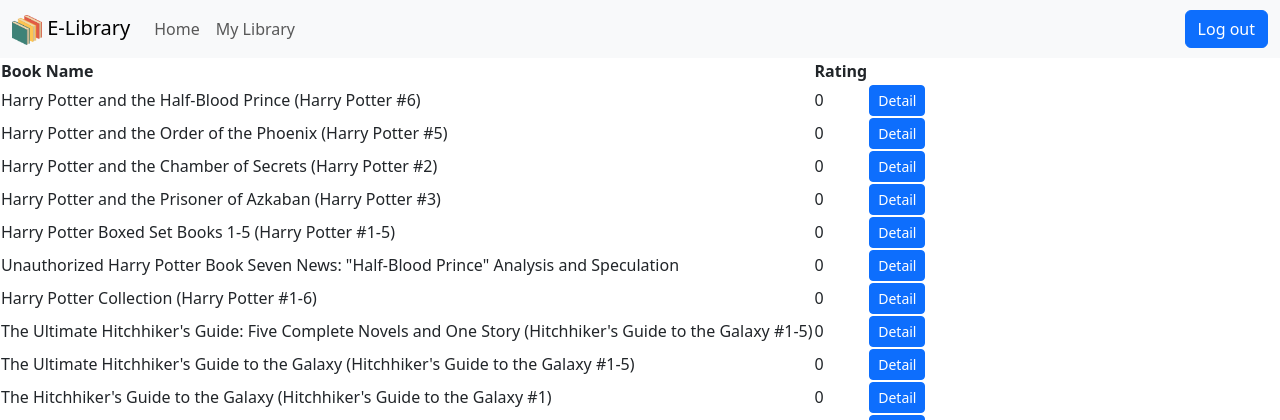
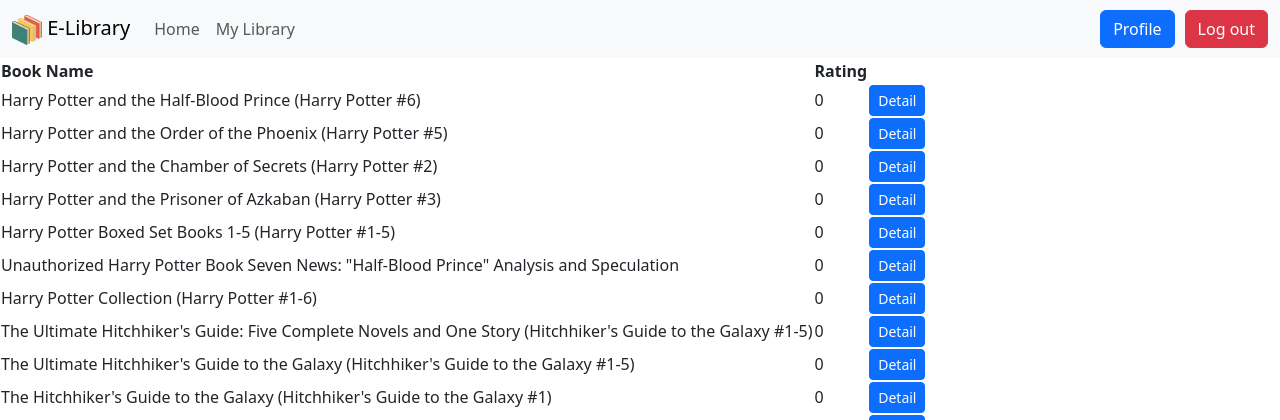
Before and after one commit to PBP-A14/Project-UTS, a Django app: page / in a window 1280 px wide. Shown: the top 420 px of the page. Run offline with Django 4.2, Linux system fonts and the light colour scheme; a user stored in the database is signed in; data comes from the database, SQL or seed files in the repository; both versions use the stored data as it was after the commit.

Commit message:
Update: base.html

```diff
--- a/templates/base.html
+++ b/templates/base.html
@@ -42,8 +42,11 @@
             </ul>
         </div>
         {% if request.user.is_authenticated %}
+        <a href="">
+            <button id="btn-login" type="button" class="btn btn-primary">Profile</button>
+        </a>
         <a href="{% url 'authentication:logout' %}">
-            <button id="btn-logout" type="button" class="btn btn-primary">Log out</button>
+            <button id="btn-logout" type="button" class="btn btn-danger">Log out</button>
         </a>
         {% else %}
         <div>
```
Also changed, not shown: db.sqlite3.
